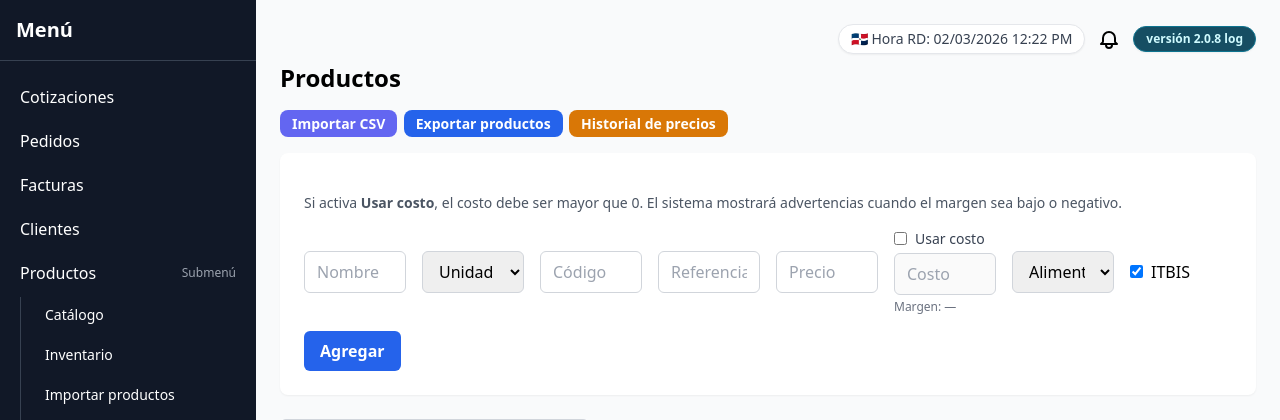
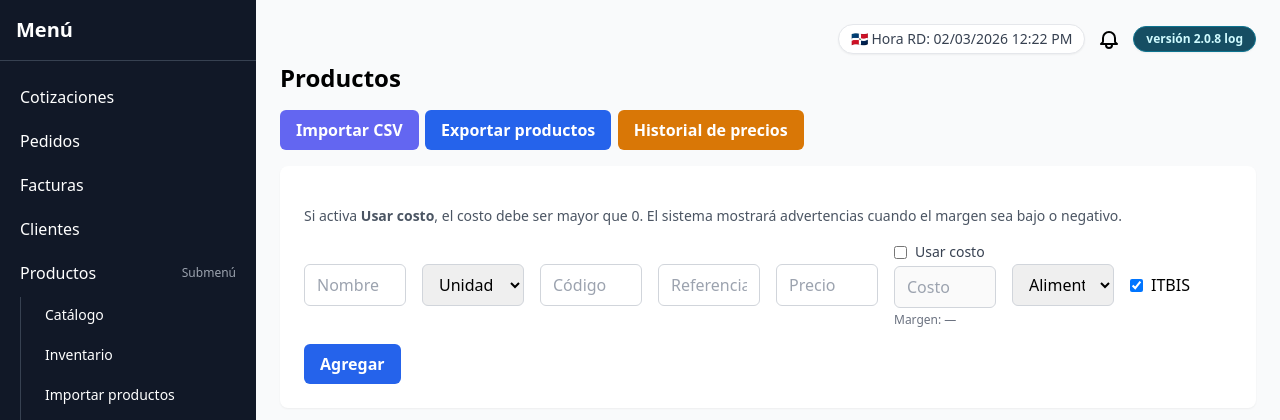
Before and after one commit to Buzzvitalize/tiendix, a Flask app: page /productos in a window 1280 px wide. Shown: the top 420 px of the page. Run offline with Flask 3, Linux system fonts and the light colour scheme; the visitor is signed in with stand-in values (Sample User, id 1); data that the repository does not hold is empty; some libraries are stand-ins or nearby versions.

Commit message:
Restore desktop button styling for inventario/productos/servicios views

```diff
--- a/static/css/tailwind.css
+++ b/static/css/tailwind.css
@@ -3,13 +3,19 @@
 .btn-primary:focus{outline:none;box-shadow:0 0 0 2px #2563eb}
 .btn-secondary{background-color:#6b7280;color:#fff;padding:.25rem .75rem;border-radius:.375rem}
 .btn-secondary:hover{background-color:#4b5563}
+.btn-info{background-color:#6366f1;color:#fff;padding:.5rem 1rem;border-radius:.375rem;font-weight:600;display:inline-flex;align-items:center}
+.btn-info:hover{background-color:#4f46e5}
+.btn-warning{background-color:#d97706;color:#fff;padding:.5rem 1rem;border-radius:.375rem;font-weight:600;display:inline-flex;align-items:center}
+.btn-warning:hover{background-color:#b45309}
+.btn-danger{background-color:#dc2626;color:#fff;padding:.5rem 1rem;border-radius:.375rem;font-weight:600;display:inline-flex;align-items:center}
+.btn-danger:hover{background-color:#b91c1c}
 .card{background-color:#fff;border-radius:.5rem;padding:1.5rem;box-shadow:0 1px 2px rgba(0,0,0,.05)}
 .nav-link{display:block;padding:.5rem .75rem;border-radius:.375rem;transition:background-color .2s}
 .nav-link:hover{background-color:#374151}
 .input{border:1px solid #d1d5db;border-radius:.375rem;padding:.5rem .75rem;width:100%;transition:border-color .2s,box-shadow .2s}
 .input:focus{outline:none;box-shadow:0 0 0 2px #2563eb;border-color:#2563eb}
 .action-bar{display:flex;flex-wrap:wrap;gap:.4rem;align-items:center}
-.action-btn{display:inline-flex;align-items:center;gap:.35rem;padding:.35rem .75rem;border-radius:.5rem;color:#fff;font-size:.875rem;font-weight:600;line-height:1.1;transition:transform .2s,filter .2s,box-shadow .2s}
+.action-btn{display:inline-flex;align-items:center;gap:.35rem;padding:.35rem .75rem;border-radius:.5rem;color:#fff!important;font-size:.875rem;font-weight:600;line-height:1.1;transition:transform .2s,filter .2s,box-shadow .2s;text-decoration:none!important}
 .action-btn:hover{transform:translateY(-1px);filter:brightness(1.05)}
 .action-btn:focus{outline:none;box-shadow:0 0 0 2px rgba(37,99,235,.25)}
 .action-btn.is-disabled{background-color:#9ca3af;color:#f3f4f6;cursor:not-allowed;pointer-events:none}
--- a/templates/cotizacion_servicio.html
+++ b/templates/cotizacion_servicio.html
@@ -156,7 +156,7 @@
       <td class="p-2"><input class="input" type="number" min="0" step="0.01" name="service_rate[]" value="0" required></td>
       <td class="p-2"><select class="input" name="service_itbis[]"><option value="0">No</option><option value="1">Sí</option></select></td>
       <td class="p-2 row-amount">RD$0.00</td>
-      <td class="p-2"><button type="button" class="action-btn" style="background-color:#dc2626">Quitar</button></td>
+      <td class="p-2"><button type="button" class="btn-danger">Quitar</button></td>
     `;
     tr.querySelectorAll('input,select').forEach((i)=>i.addEventListener('input', recalc));
     tr.querySelector('button').addEventListener('click', ()=>{ tr.remove(); recalc(); });
--- a/templates/productos.html
+++ b/templates/productos.html
@@ -3,9 +3,9 @@
 {% block content %}
 <h1 class="text-2xl font-semibold mb-4">Productos</h1>
 <div class="mb-4 action-bar">
-  <a href="{{ url_for('products_import') }}" class="action-btn is-info">Importar CSV</a>
-  <a href="{{ url_for('export_products', cat=current_cat) }}" class="action-btn is-primary">Exportar productos</a>
-  <a href="{{ url_for('product_price_history') }}" class="action-btn is-warning">Historial de precios</a>
+  <a href="{{ url_for('products_import') }}" class="btn-info">Importar CSV</a>
+  <a href="{{ url_for('export_products', cat=current_cat) }}" class="btn-primary">Exportar productos</a>
+  <a href="{{ url_for('product_price_history') }}" class="btn-warning">Historial de precios</a>
 </div>
 <form method="post" class="card mb-6 space-y-4">
   <input type="hidden" name="csrf_token" value="{{ csrf_token() }}">
@@ -85,8 +85,8 @@
         <td class="p-2">{{ 'Sí' if p.has_itbis else 'No' }}</td>
         <td class="p-2">
           <div class="action-bar">
-            <a class="action-btn is-warning" href="{{ url_for('edit_product', product_id=p.id) }}">Editar</a>
-            <a class="action-btn" style="background-color:#dc2626" href="{{ url_for('delete_product', product_id=p.id) }}">Eliminar</a>
+            <a class="btn-warning" href="{{ url_for('edit_product', product_id=p.id) }}">Editar</a>
+            <a class="btn-danger" href="{{ url_for('delete_product', product_id=p.id) }}">Eliminar</a>
           </div>
         </td>
       </tr>
```
Also changed, not shown: templates/inventario.html (+5 -5 lines).
